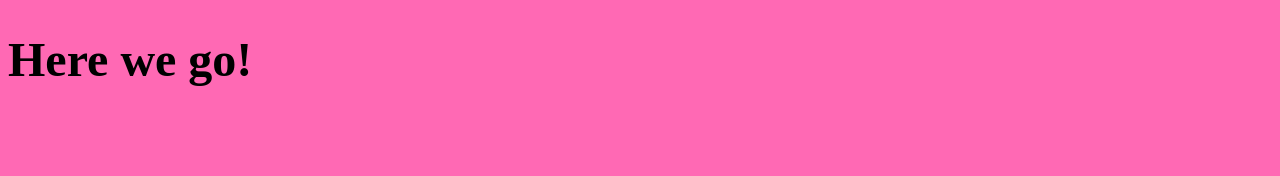
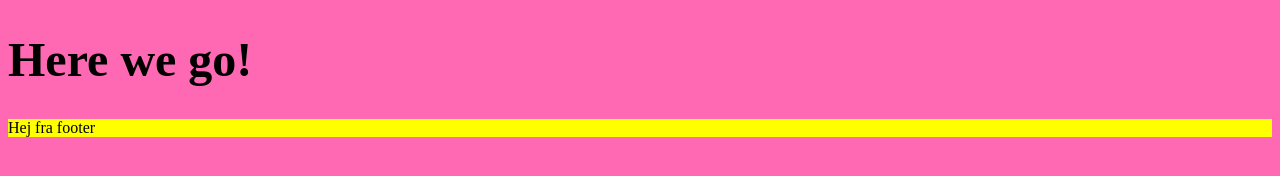
Before and after one commit to mibe0002/git_test2, a plain HTML site: page index.html in a window 1280 px wide. Drawn offline with Linux system fonts and the light colour scheme.

Commit message:
add footer

```diff
--- a/index.html
+++ b/index.html
@@ -11,6 +11,8 @@
 <body>
     <h1>Here we go!</h1>
 
+
+    <footer>Hej fra footer</footer>
     <script src="main.js"></script>
 </body>
 
--- a/style.css
+++ b/style.css
@@ -10,3 +10,7 @@ body {
 h1 {
   font-size: 3rem;
 }
+
+footer {
+  background-color: yellow;
+}
```
